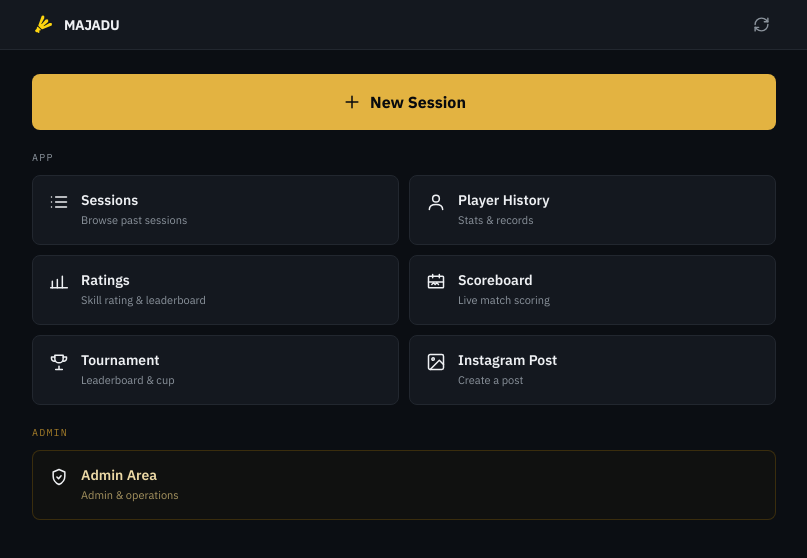
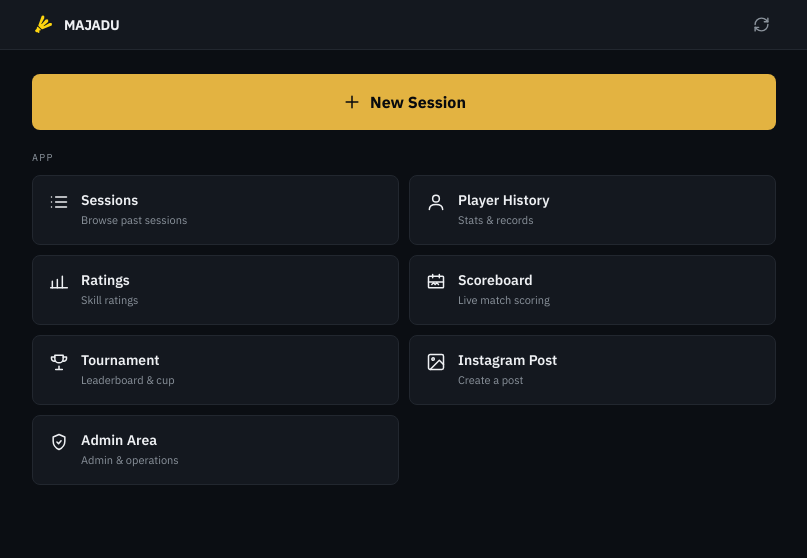
Before and after one commit to hidaydev/badminton-match, a React (Vite) app: page / in a window 1280 px wide. Shown: the top 558 px of the page, without its empty margins (236-1043 px from the left). Built offline with nearby package versions, Linux system fonts and the light colour scheme.

Commit message:
feat(home): card admin campur di grid utama (bukan segmen terpisah), deskripsi Ratings jadi 'Skill ratings'

```diff
--- a/src/pages/HomePage.tsx
+++ b/src/pages/HomePage.tsx
@@ -8,10 +8,11 @@ import InstallModal from '../components/InstallModal'
 const secondary = [
   { icon: 'sessions', label: 'Sessions', description: 'Browse past sessions', to: '/sessions' },
   { icon: 'history', label: 'Player History', description: 'Stats & records', to: '/player-history' },
-  { icon: 'ratings', label: 'Ratings', description: 'Skill rating & leaderboard', to: '/ratings' },
+  { icon: 'ratings', label: 'Ratings', description: 'Skill ratings', to: '/ratings' },
   { icon: 'scoreboard', label: 'Scoreboard', description: 'Live match scoring', to: '/scoreboard' },
   { icon: 'tournament', label: 'Tournament', description: 'Leaderboard & cup', to: '/tournaments' },
   { icon: 'post', label: 'Instagram Post', description: 'Create a post', to: '/instagram-post' },
+  { icon: 'admin', label: 'Admin Area', description: 'Admin & operations', to: '/admin', admin: true },
 ] as const
 
 function Icon({ name, size = 20 }: { name: string; size?: number }) {
@@ -59,7 +60,7 @@ async function openScoreboard(navigate: (path: string) => void) {
 
 export default function HomePage() {
   const navigate = useNavigate()
-  const { isAdmin, login, logout } = useAdmin()
+  const { isAdmin, login } = useAdmin()
   const [adminLoginOpen, setAdminLoginOpen] = useState(false)
   const [adminTokenInput, setAdminTokenInput] = useState('')
   const { isInstallable, isIos, prompt } = usePwaInstall()
@@ -125,7 +126,13 @@ export default function HomePage() {
           {secondary.map((item) => (
             <button
               key={item.to}
-              onClick={() => item.to === '/scoreboard' ? openScoreboard(navigate) : navigate(item.to)}
+              onClick={() =>
+                'admin' in item
+                  ? (isAdmin ? navigate('/admin') : setAdminLoginOpen(true))
+                  : item.to === '/scoreboard'
+                    ? openScoreboard(navigate)
+                    : navigate(item.to)
+              }
               className="flex items-start gap-3 p-4 rounded-lg bg-surface border border-border-subtle hover:border-border active:scale-[0.98] transition-all text-left"
             >
               <Icon name={item.icon} size={20} />
@@ -149,37 +156,6 @@ export default function HomePage() {
             </button>
           )}
         </div>
-      </div>
-
-      {/* Segmen ADMIN — pembeda amber (ADMIN_MENU_PLAN §2.1) */}
-      <div className="flex flex-col gap-2.5">
-        <div className="flex items-center justify-between">
-          <p className="text-[10px] font-mono text-amber-500/80 uppercase" style={{ letterSpacing: '0.12em' }}>
-            Admin
-          </p>
-          {isAdmin && (
-            <button
-              onClick={logout}
-              className="text-[10px] font-mono text-fg-dim hover:text-red-400 transition-colors"
-            >
-              Logout
-            </button>
-          )}
-        </div>
-        <button
-          onClick={() => (isAdmin ? navigate('/admin') : setAdminLoginOpen(true))}
-          className="flex items-start gap-3 p-4 rounded-lg bg-amber-950/20 border border-amber-800/50 hover:border-amber-600/70 active:scale-[0.98] transition-all text-left"
-        >
-          <Icon name="admin" size={20} />
-          <div className="flex flex-col gap-0.5 min-w-0">
-            <span className="text-sm font-semibold text-amber-200 leading-tight">
-              {isAdmin ? 'Admin' : 'Admin Area'}
-            </span>
-            <span className="text-[11px] text-amber-300/70">
-              {isAdmin ? 'Admin mode active — tap to open' : 'Admin & operations'}
-            </span>
-          </div>
-        </button>
       </div>
 
       {/* Login popup admin */}
```
